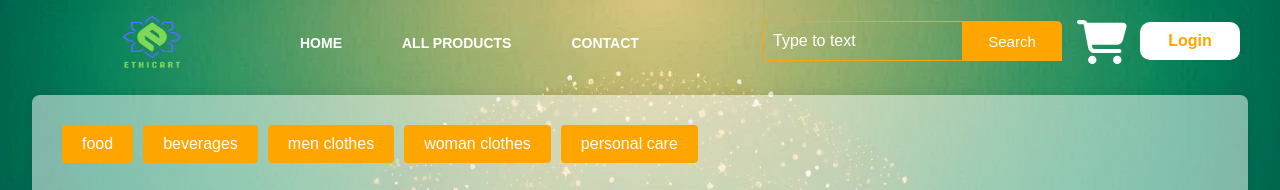
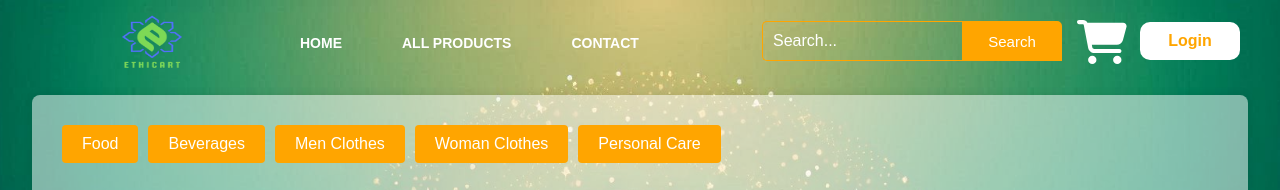
Before and after one commit to tryvnz/Ethicart, a plain HTML site: page p_product.html in a window 1280 px wide. Shown: the top 190 px of the page. Drawn offline with Linux system fonts and the light colour scheme.

Commit message:
// Content: Update

```diff
--- a/p_product.html
+++ b/p_product.html
@@ -1,10 +1,11 @@
 <!DOCTYPE html>
 <html lang="en">
+
 <head>
     <meta charset="UTF-8">
     <meta name="viewport" content="width=device-width, initial-scale=1.0">
     <title>Product Page</title>
-    <link rel="icon" type="image/x-icon" href="/images/ethicart.png">
+    <link rel="icon" type="image/x-icon" href="images/ethicart.png">
     <link rel="stylesheet" href="index.css">
     <style>
         body {
@@ -13,6 +14,7 @@
             padding: 0;
             background-color: #f4f4f4;
         }
+
         .container {
             max-width: 1200px;
             margin: 20px 2rem;
@@ -21,6 +23,7 @@
             border-radius: 8px;
             box-shadow: 0 0 10px rgba(0, 0, 0, 0.1);
         }
+
         .categories-container {
             display: flex;
             overflow-x: auto;
@@ -28,10 +31,12 @@
             margin-bottom: 20px;
             padding: 10px;
         }
+
         .categories {
             display: flex;
             gap: 10px;
         }
+
         .category-item {
             flex: 0 0 auto;
             padding: 10px 20px;
@@ -43,14 +48,17 @@
             font-size: 1rem;
 
         }
+
         .category-item:hover {
             background-color: rgb(146, 96, 4);
         }
+
         .product-list {
             display: grid;
             grid-template-columns: repeat(auto-fit, minmax(300px, 1fr));
             gap: 20px;
         }
+
         .product {
             border: 1px solid green;
             border-radius: 8px;
@@ -60,23 +68,28 @@
             padding: 10px;
 
         }
+
         .product img {
             max-width: 100%;
             max-height: 120px;
             border-radius: 8px;
         }
+
         .product h1 {
             font-size: 1.5rem;
             margin: auto;
         }
+
         .product .price {
             font-size: 1.2rem;
             color: #28a745;
             margin: auto;
         }
+
         .product p {
             margin: auto;
         }
+
         .product .add-to-cart {
             display: inline-block;
             background: #28a745;
@@ -86,34 +99,71 @@
             border-radius: 4px;
             font-size: 1rem;
             margin: auto;
+            cursor: pointer;
+
         }
+
         .product .add-to-cart:hover {
             background: #015304;
         }
     </style>
+</head>
 
+<body>
+    <div class="main">
+        <div class="navbar">
+            <div class="icon">
+                <img class="logo" alt="ethicart" src="images/ethicart.png">
+            </div>
+            <div class="menu">
+                <ul>
+                    <li><a href="index.html">HOME</a></li>
+                    <li><a href="p_product.html">ALL PRODUCTS</a></li>
+                    <li><a href="p_contact.html">CONTACT</a></li>
+                </ul>
+            </div>
+            <div class="search">
+                <input class="srch" type="search" name="" placeholder="Search...">
+                <a href="#"> <button class="btn">Search</button></a>
+            </div>
+            <div class="cart">
+                <a href="p_check.html"> <img class="i_cart" src="images/Cart.svg" alt="cart"></a>
+            </div>
+            <div class="log">
+                <a href="index.html"> <button class="login">Login</button></a>
+            </div>
+        </div>
+        <div class="products">
+            <div class="container">
+                <div class="categories-container">
+                    <div class="categories"></div>
+                </div>
+                <div class="product-list"></div>
+            </div>
+        </div>
+    </div>
     <script>
         document.addEventListener("DOMContentLoaded", () => {
             const productData = {
-                food: [
-                    { name: "Apple", price: 1.5, description: "Fresh and juicy apples.", image: "/images/Product/product1.png" },
-                    { name: "Bread", price: 2.0, description: "Soft and fresh bread.", image: "/images/Product/product2.png" }
+                Food: [
+                    { name: "Apple", price: 1.5, description: "Fresh and juicy apples.", image: "images/Product/product1.png" },
+                    { name: "Bread", price: 2.0, description: "Soft and fresh bread.", image: "images/Product/product2.png" }
                 ],
-                beverages: [
-                    { name: "Coffee", price: 5.0, description: "Rich and aromatic coffee.", image: "/images/Product/product3.png" },
-                    { name: "Tea", price: 3.5, description: "Refreshing green tea.", image: "/images/Product/product4.png" }
+                Beverages: [
+                    { name: "Coffee", price: 5.0, description: "Rich and <br>aromatic coffee.", image: "images/Product/product3.png" },
+                    { name: "Tea", price: 3.5, description: "Refreshing green tea.", image: "images/Product/product4.png" }
                 ],
-                "men clothes": [
-                    { name: "T-Shirt", price: 15.0, description: "Comfortable cotton T-shirt.", image: "/images/Product/product5.jpg" },
-                    { name: "Jeans", price: 40.0, description: "Stylish blue jeans.", image: "/images/Product/product6.png" }
+                "Men Clothes": [
+                    { name: "T-Shirt", price: 15.0, description: "Comfortable cotton <br>T-shirt.", image: "images/Product/product5.jpg" },
+                    { name: "Jeans", price: 40.0, description: "Stylish blue jeans.", image: "images/Product/product6.png" }
                 ],
-                "woman clothes": [
-                    { name: "Dress", price: 25.0, description: "Elegant summer dress.", image: "/images/Product/product7.jpg" },
-                    { name: "Scarf", price: 10.0, description: "Silky smooth scarf.", image: "/images/Product/product8.jpg" }
+                "Woman Clothes": [
+                    { name: "Dress", price: 25.0, description: "Elegant summer dress.", image: "images/Product/product7.jpg" },
+                    { name: "Scarf", price: 10.0, description: "Silky smooth scarf.", image: "images/Product/product8.jpg" }
                 ],
-                "personal care": [
-                    { name: "Shampoo", price: 8.0, description: "Nourishing hair shampoo.", image: "/images/Product/product9.png" },
-                    { name: "Soap", price: 3.0, description: "Gentle cleansing soap.", image: "/images/Product/product10.png" }
+                "Personal Care": [
+                    { name: "Shampoo", price: 8.0, description: "Nourishing hair <br>shampoo.", image: "images/Product/product9.png" },
+                    { name: "Soap", price: 3.0, description: "Gentle cleansing <br>soap.", image: "images/Product/product10.png" }
                 ]
             };
 
@@ -209,40 +259,6 @@
             displayProducts(categories[0]);
         });
     </script>
+</body>
 
-</head>
-<body>
-	<div class="main">
-		<div class="navbar">
-			<div class="icon">
-				<img class="logo" alt="ethicart" src="/images/ethicart.png">
-			</div>
-			<div class="menu">
-				<ul>
-					<li><a href="index.html">HOME</a></li>
-					<li><a href="p_product.html">ALL PRODUCTS</a></li>
-					<li><a href="p_contact.html">CONTACT</a></li>
-				</ul>
-			</div>
-			<div class="search">
-				<input class="srch" type="search" name="" placeholder="Type to text">
-				<a href="#"> <button class="btn">Search</button></a>
-			</div>
-			<div class="cart">
-				<a href="p_check.html"> <img class="i_cart" src="/images/Cart.svg" alt="cart"></a>
-			</div>
-			<div class="log">
-				<a href="index.html"> <button class="login">Login</button></a>
-			</div>
-		</div>
-		<div class="products">
-            <div class="container">
-				<div class="categories-container">
-					<div class="categories"></div>
-				</div>
-				<div class="product-list"></div>
-			</div>
-        </div>
-	</div>
-</body>
 </html>
```
Also changed, not shown: index.html (+2 -2 lines), p_check.html (+8 -20 lines), p_contact.html (+6 -6 lines). Lines whose indentation alone changed are shown as unchanged.
